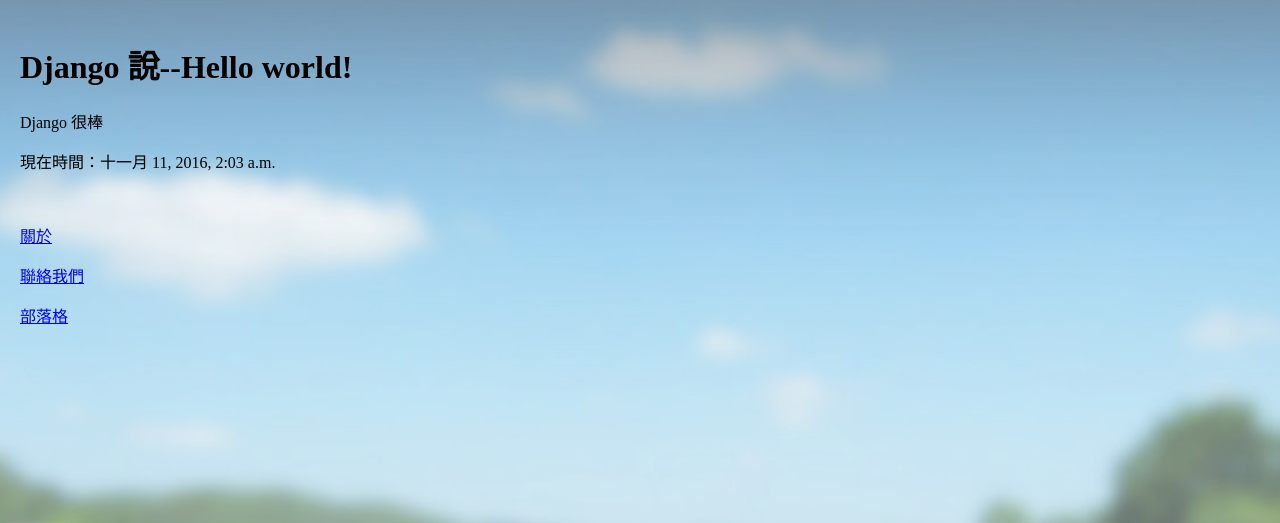
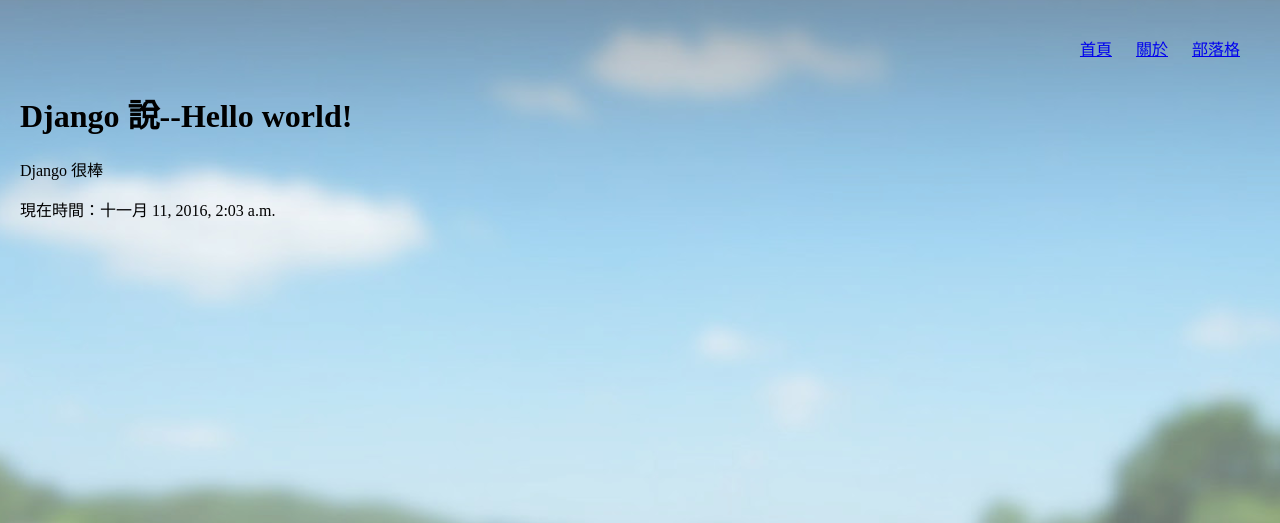
Before and after one commit to CalvinShih/calvinblog, a Django app: page / in a window 1280 px wide. Shown: the top 523 px of the page. Run offline with Django 3.2, Linux system fonts and the light colour scheme.

Commit message:
end of ch.7

```diff
--- a/blog/article/models.py
+++ b/blog/article/models.py
@@ -14,6 +14,7 @@
 class Comment(models.Model):
     article = models.ForeignKey(Article)
     content = models.CharField(max_length=128)
+    pubDateTime = models.DateTimeField(auto_now_add=True)
 
 
     def __str__(self):
--- a/blog/main/static/main/css/main.css
+++ b/blog/main/static/main/css/main.css
@@ -7,3 +7,15 @@
  background: url(../img/background.jpg) no-repeat center center fixed;
  background-size: cover;
 }
+
+/* Menu */
+ul#menu {
+ margin-bottom: 30px;
+ text-align: right;
+
+}
+
+ul#menu li {
+ display: inline-block;
+ margin-right: 20px;
+}
--- a/blog/main/templates/main/main.html
+++ b/blog/main/templates/main/main.html
@@ -7,12 +7,10 @@
 <link rel="stylesheet" href="{% static 'main/css/main.css' %}">
 </head>
 <body>
+{% include 'main/menu.html' %}
 <h1>Django 說--Hello world!</h1>
 <p>{{ like }}</p>
 <p>現在時間：{{ now }}</p>
 <br>
-<p><a href="{% url 'main:about' %}">關於</a></p>
-<p><a href="{% url 'main:contact' %}">聯絡我們</a></p>
-<p><a href="{% url 'article:article' %}">部落格</a></p>
 </body>
 </html>
--- /dev/null
+++ b/blog/main/templates/main/menu.html
@@ -0,0 +1,5 @@
+<ul id="menu">
+ <li><a href="{% url 'main:main' %}">首頁</a></li>
+ <li><a href="{% url 'main:about' %}">關於</a></li>
+ <li><a href="{% url 'article:article' %}">部落格</a></li>
+</ul>
```
Also changed, not shown: 2 other files.
